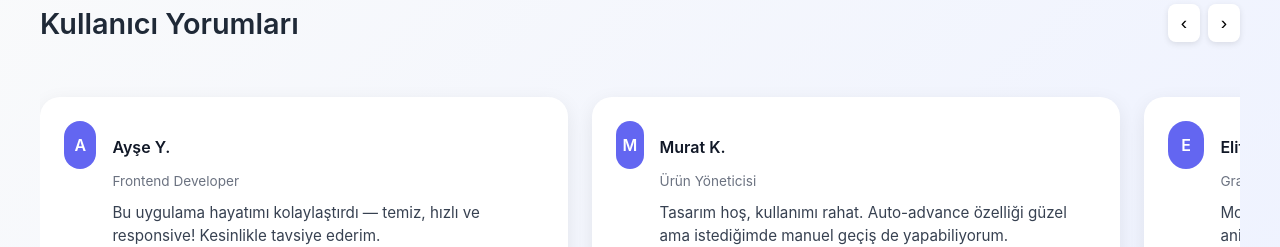
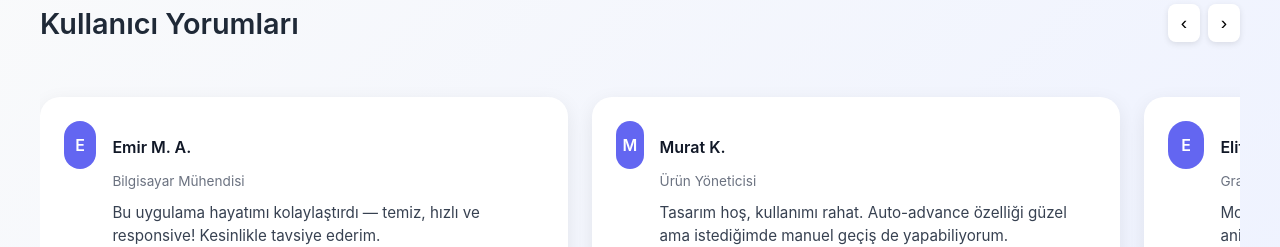
Before and after one commit to Burakbulut34/EduSkill, a React (Create React App) app: page / in a window 1280 px wide. Shown: the part 1380-1627 px from the top of the page. Built offline with nearby package versions, Linux system fonts and the light colour scheme; no server answers.

Commit message:
Değişiklik yapıldı

```diff
--- a/src/components/UI/UserRws.jsx
+++ b/src/components/UI/UserRws.jsx
@@ -5,8 +5,8 @@ export default function Testimonials({ reviews, autoAdvanceMs = 5000 }) {
   const sample = [
     {
       id: 1,
-      name: "Ayşe Y.",
-      title: "Frontend Developer",
+      name: "Emir M. A.",
+      title: "Bilgisayar Mühendisi",
       text: "Bu uygulama hayatımı kolaylaştırdı — temiz, hızlı ve responsive! Kesinlikle tavsiye ederim.",
       rating: 5,
     },
@@ -15,7 +15,7 @@ export default function Testimonials({ reviews, autoAdvanceMs = 5000 }) {
       name: "Murat K.",
       title: "Ürün Yöneticisi",
       text: "Tasarım hoş, kullanımı rahat. Auto-advance özelliği güzel ama istediğimde manuel geçiş de yapabiliyorum.",
-      rating: 4,
+      rating: 5,
     },
     {
       id: 3,
```
